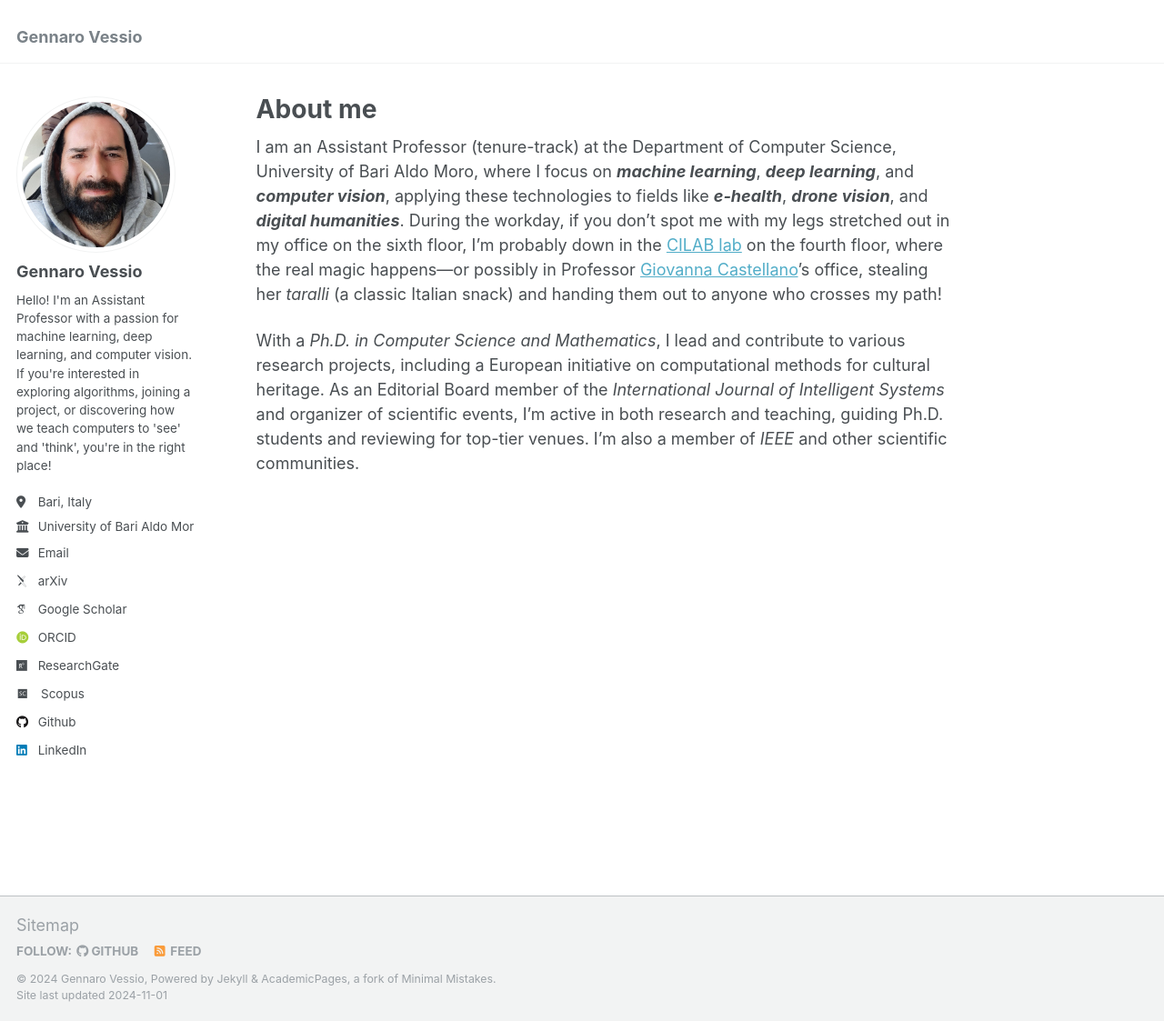
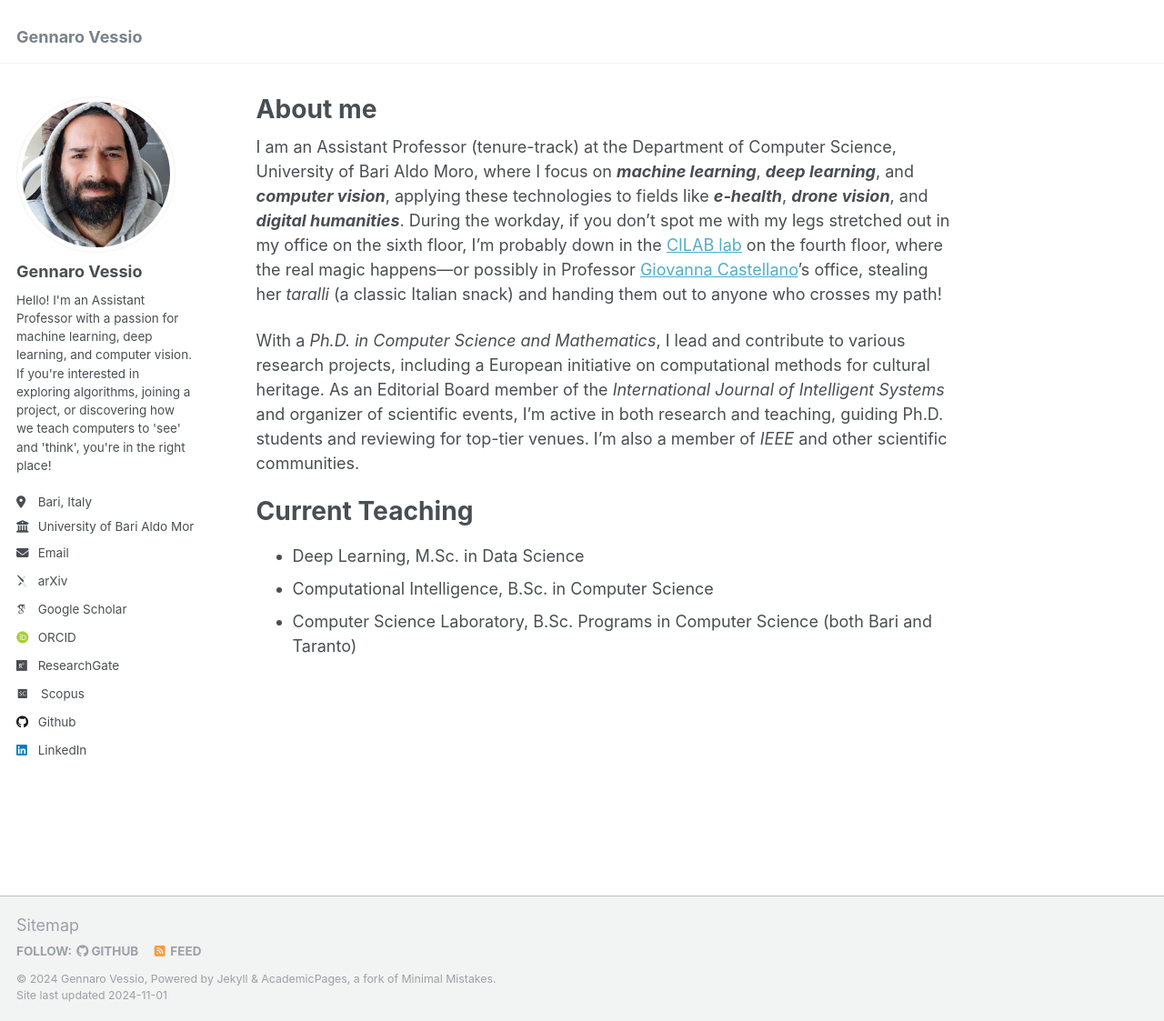
Before and after one commit to gvessio/gvessio.github.io, a Jekyll site: the page built from _pages/about.md, in a window 1280 px wide and 1123 px high. Shown: the whole window at 91% size. Built offline with Jekyll 4.4.1, drawn with Linux system fonts in a browser that asks for light colours; some web fonts are replaced.

Commit message:
New changes

```diff
--- a/_pages/about.md
+++ b/_pages/about.md
@@ -10,6 +10,11 @@ redirect_from:
 I am an Assistant Professor (tenure-track) at the Department of Computer Science, University of Bari Aldo Moro, where I focus on ***machine learning***, ***deep learning***, and ***computer vision***, applying these technologies to fields like ***e-health***, ***drone vision***, and ***digital humanities***. During the workday, if you don’t spot me with my legs stretched out in my office on the sixth floor, I’m probably down in the [CILAB lab](https://sites.google.com/site/cilabuniba/home) on the fourth floor, where the real magic happens—or possibly in Professor [Giovanna Castellano](https://sites.google.com/site/cilabuniba/people/giovanna-castellano)'s office, stealing her *taralli* (a classic Italian snack) and handing them out to anyone who crosses my path!
 
 With a *Ph.D. in Computer Science and Mathematics*, I lead and contribute to various research projects, including a European initiative on computational methods for cultural heritage. As an Editorial Board member of the *International Journal of Intelligent Systems* and organizer of scientific events, I'm active in both research and teaching, guiding Ph.D. students and reviewing for top-tier venues. I'm also a member of *IEEE* and other scientific communities.
+
+# Current Teaching
+* Deep Learning, M.Sc. in Data Science
+* Computational Intelligence, B.Sc. in Computer Science
+* Computer Science Laboratory, B.Sc. Programs in Computer Science (both Bari and Taranto)
 
 <!-- This is the front page of a website that is powered by the [Academic Pages template](https://github.com/academicpages/academicpages.github.io) and hosted on GitHub pages. [GitHub pages](https://pages.github.com) is a free service in which websites are built and hosted from code and data stored in a GitHub repository, automatically updating when a new commit is made to the repository. This template was forked from the [Minimal Mistakes Jekyll Theme](https://mmistakes.github.io/minimal-mistakes/) created by Michael Rose, and then extended to support the kinds of content that academics have: publications, talks, teaching, a portfolio, blog posts, and a dynamically-generated CV. You can fork [this template](https://github.com/academicpages/academicpages.github.io) right now, modify the configuration and markdown files, add your own PDFs and other content, and have your own site for free, with no ads!
 
```
